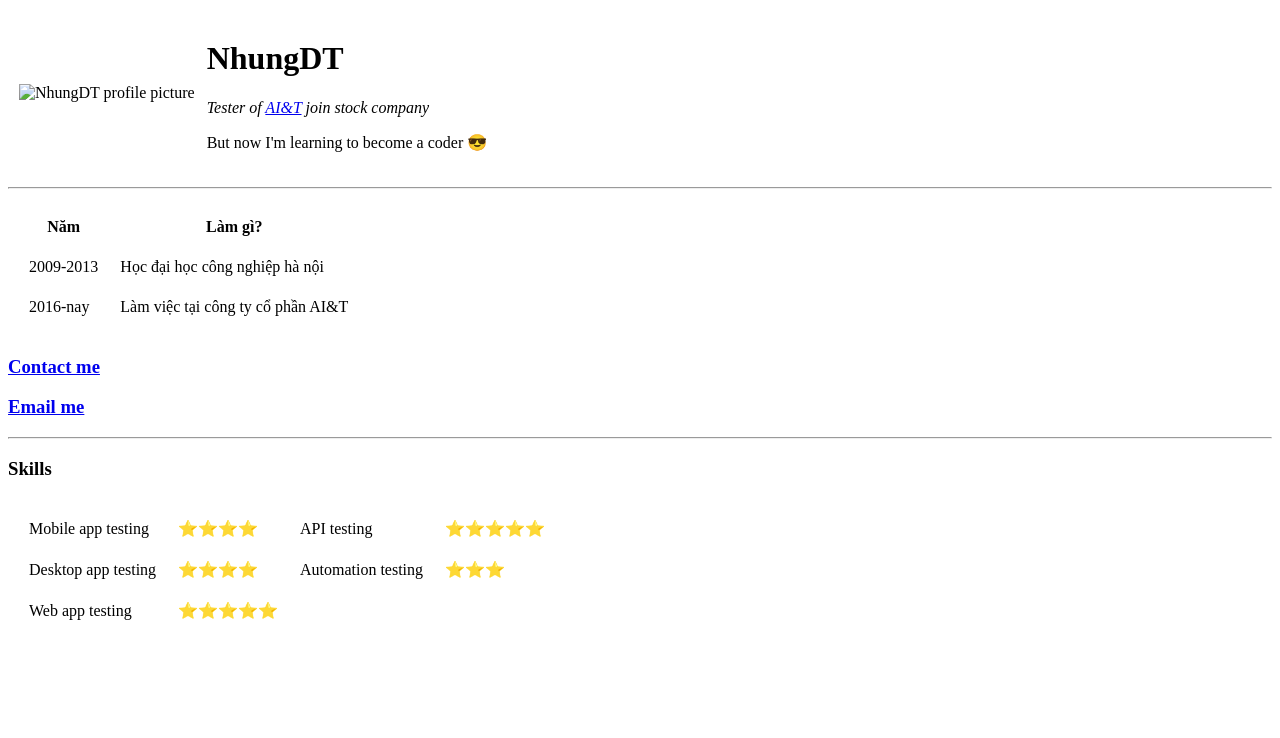
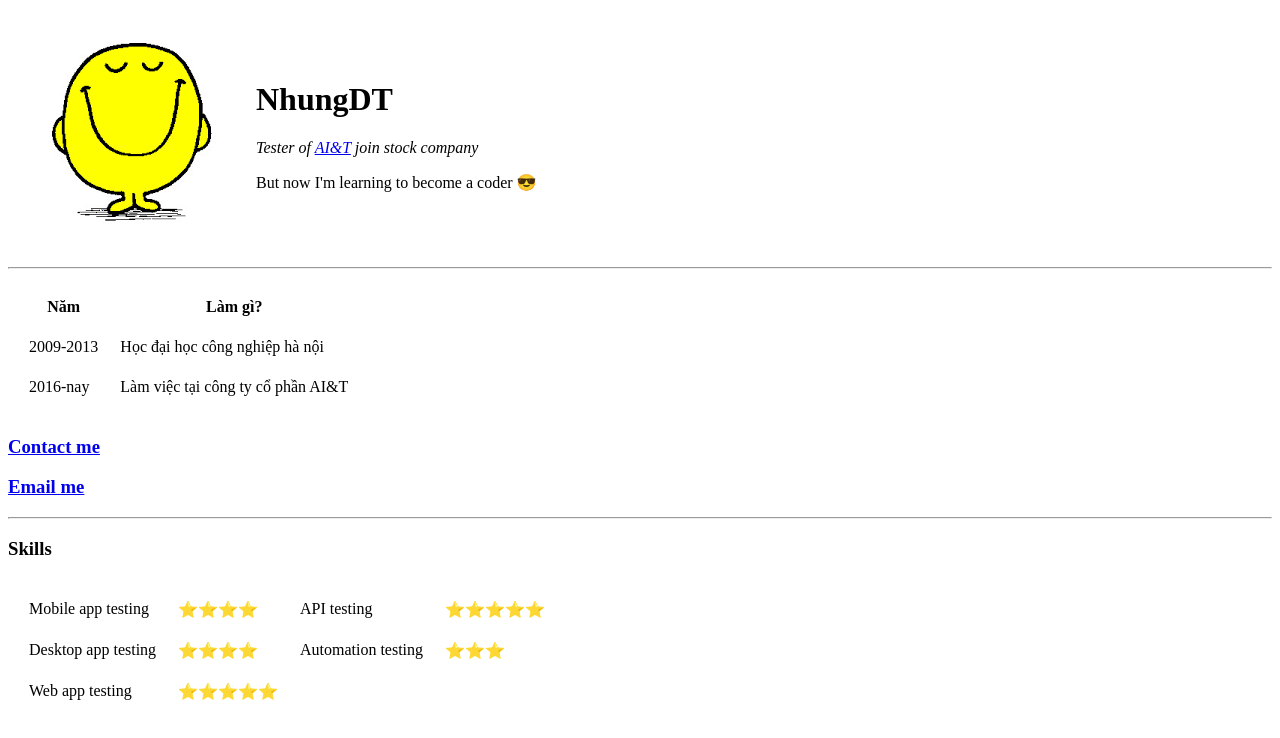
Before and after one commit to nhungdt2020/cv, a plain HTML site: page index.html in a window 1280 px wide. Drawn offline with Linux system fonts and the light colour scheme.

Commit message:
Add files via upload

```diff
--- a/index.html
+++ b/index.html
@@ -11,7 +11,7 @@
 <body>
   <table cellspacing="10">
     <tr>
-      <td> <img src="" alt="NhungDT profile picture"></td>
+      <td> <img src="images.png" alt="NhungDT profile picture"></td>
       <td>
         <h1>NhungDT </h1>
         <p><em>Tester of <a href="https://ai-t.vn/">AI&T</a> join stock company</em></p>
```
Also changed, not shown: images.png (added).
